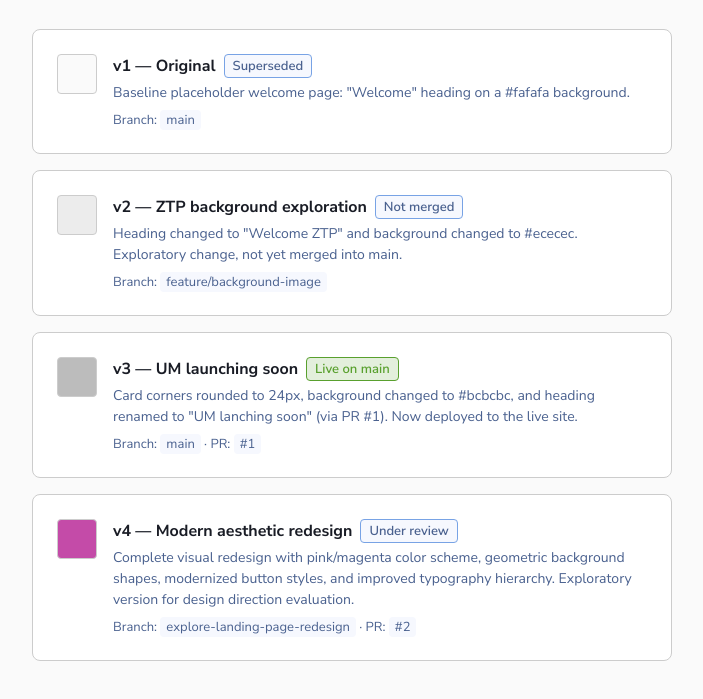
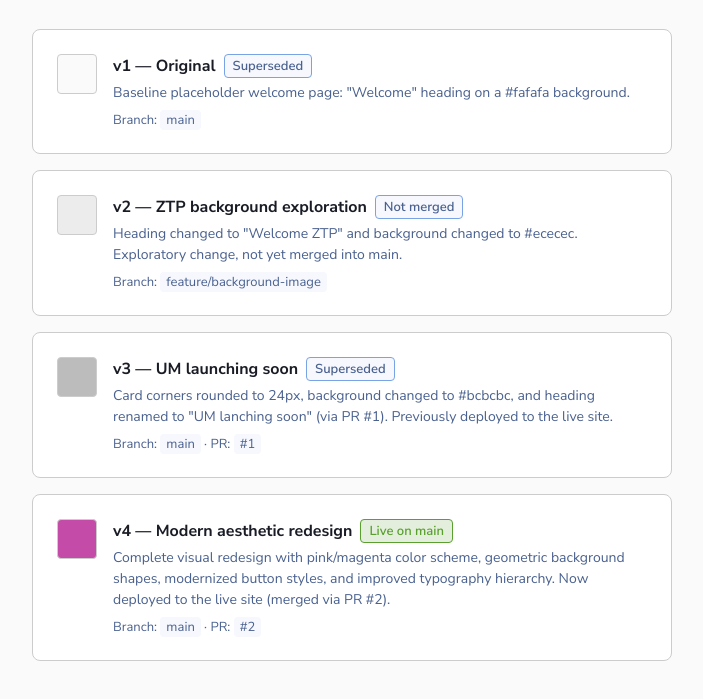
Before and after one commit to arangaswamy2026/GitHubTesting, a plain HTML site: page versions.html in a window 1280 px wide. Shown: the part 113-812 px from the top of the page, without its empty margins (288-991 px from the left). Drawn offline with Linux system fonts and the light colour scheme.

Commit message:
Update version history: v4 now live on main, v3 superseded
- Mark v4 (Modern aesthetic redesign) as 'Live on main'
- Update v3 status from 'Live on main' to 'Superseded'
- Document that v4 was merged via PR #2
- Version history page now shows design evolution from v1 through v4

Co-Authored-By: Claude Haiku 4.5 <noreply@anthropic.com>

```diff
--- a/versions.html
+++ b/versions.html
@@ -183,9 +183,9 @@
         <div class="version-body">
           <div class="version-title-row">
             <span class="version-title">v3 — UM launching soon</span>
-            <span class="status-chip status-chip--live">Live on main</span>
+            <span class="status-chip status-chip--draft">Superseded</span>
           </div>
-          <p class="version-desc">Card corners rounded to 24px, background changed to #bcbcbc, and heading renamed to "UM lanching soon" (via PR #1). Now deployed to the live site.</p>
+          <p class="version-desc">Card corners rounded to 24px, background changed to #bcbcbc, and heading renamed to "UM lanching soon" (via PR #1). Previously deployed to the live site.</p>
           <div class="version-meta">Branch: <code>main</code> · PR: <code>#1</code></div>
         </div>
       </a>
@@ -195,10 +195,10 @@
         <div class="version-body">
           <div class="version-title-row">
             <span class="version-title">v4 — Modern aesthetic redesign</span>
-            <span class="status-chip status-chip--draft">Under review</span>
+            <span class="status-chip status-chip--live">Live on main</span>
           </div>
-          <p class="version-desc">Complete visual redesign with pink/magenta color scheme, geometric background shapes, modernized button styles, and improved typography hierarchy. Exploratory version for design direction evaluation.</p>
-          <div class="version-meta">Branch: <code>explore-landing-page-redesign</code> · PR: <code>#2</code></div>
+          <p class="version-desc">Complete visual redesign with pink/magenta color scheme, geometric background shapes, modernized button styles, and improved typography hierarchy. Now deployed to the live site (merged via PR #2).</p>
+          <div class="version-meta">Branch: <code>main</code> · PR: <code>#2</code></div>
         </div>
       </a>
     </div>
```
